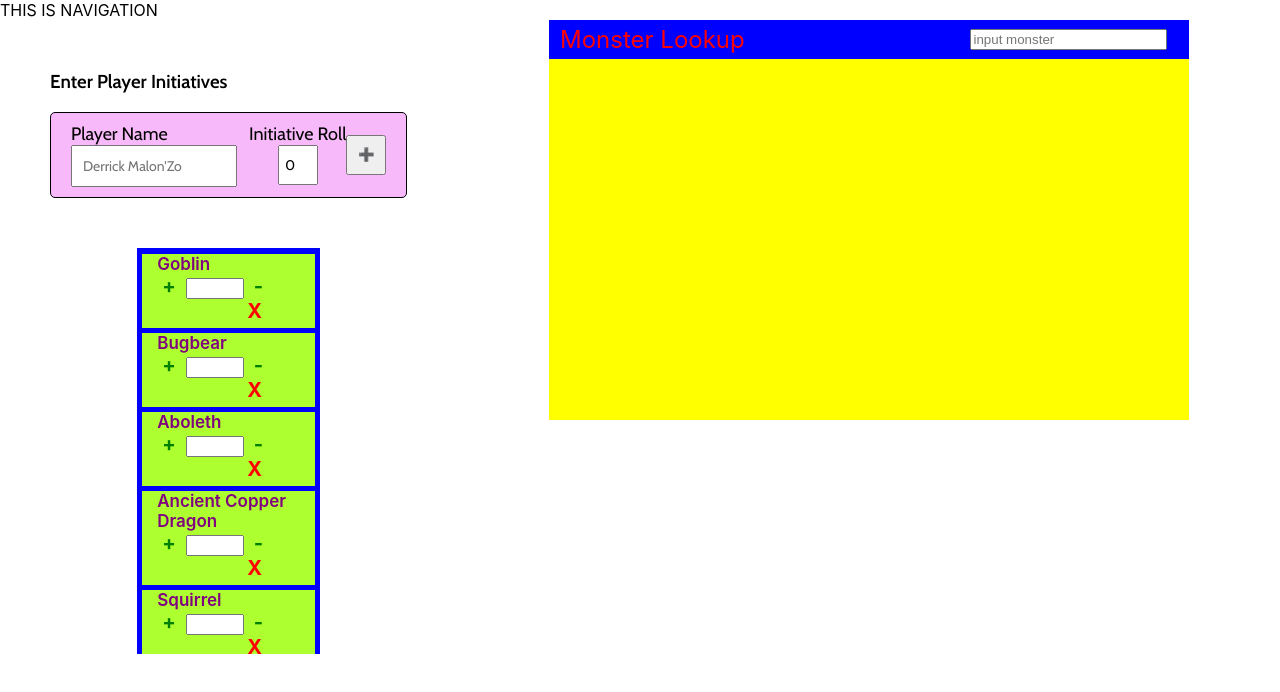
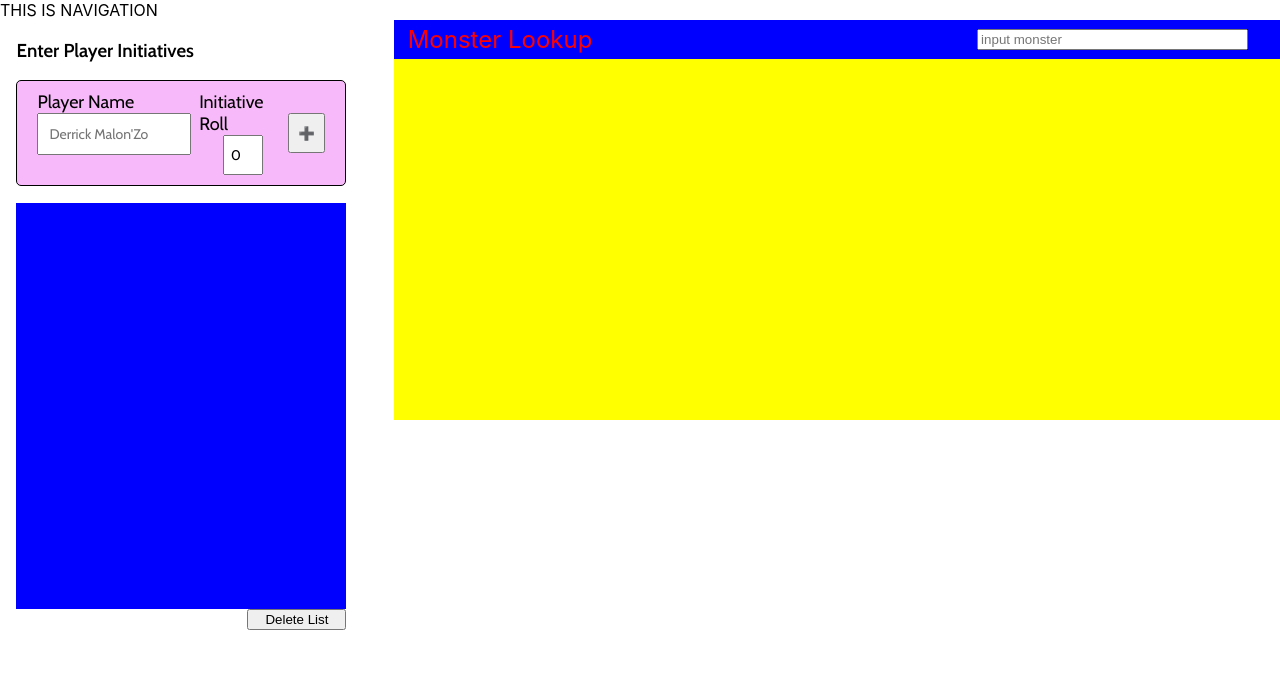
Before and after one commit to jsalinlee/fight-good, a React (Create React App) app: page / in a window 1280 px wide. Shown: the top 692 px of the page. Built offline with nearby package versions, Linux system fonts and the light colour scheme.

Commit message:
manipulate inititive list objects

```diff
--- a/src/components/initiative-list-items/initiative-list-items.component.jsx
+++ b/src/components/initiative-list-items/initiative-list-items.component.jsx
@@ -1,20 +1,56 @@
 import { Link } from 'react-router-dom';
 import './initiative-list-items.styles.scss';
+import { useSelector, useDispatch } from 'react-redux';
+import {
+    addItemToInitiative,
+    removeItemFromInitiative,
+    clearItemFromInitiative,
+} from '../../store/initiative-list/initiative-list.action';
+import { selectInitiativeListItems } from '../../store/initiative-list/initiative-list.selector';
 
-const InitiativeListItem = ({item}) =>{
-    const {name} = item;
+const InitiativeListItem = ({ item }) => {
+    const { name, quantity } = item;
+    const dispatch = useDispatch();
+    const listItems = useSelector(selectInitiativeListItems);
+
+    const addItemToList = () => dispatch(addItemToInitiative(listItems, item));
+
+    const subtractItemFromList = () =>
+        dispatch(removeItemFromInitiative(listItems, item));
+
+    const clearItemFromList = () =>
+        dispatch(clearItemFromInitiative(listItems, item));
 
     return (
         <div className='initiative-list-items-container'>
             <div className='list-item-name'>{name}</div>
             <span>
-                <Link className='field-value-change' style={{textDecoration: 'none'}} onClick={()=>console.log('button click')}><b>+</b></Link>
-                <input className='quantity-input-field' type='number'/>
-                <Link className='field-value-change' style={{textDecoration: 'none'}} onClick={()=>console.log('button click')}><b>-</b></Link>
-                <Link className='item-delete-button' style={{textDecoration: 'none'}} onClick={()=>console.log('button click')}><b>X</b></Link>
+                <Link
+                    className='field-value-change'
+                    style={{ textDecoration: 'none' }}
+                    onClick={addItemToList}>
+                    <b>+</b>
+                </Link>
+                <input
+                    className='quantity-input-field'
+                    type='number'
+                    value={quantity}
+                />
+                <Link
+                    className='field-value-change'
+                    style={{ textDecoration: 'none' }}
+                    onClick={subtractItemFromList}>
+                    <b>-</b>
+                </Link>
+                <Link
+                    className='item-delete-button'
+                    style={{ textDecoration: 'none' }}
+                    onClick={clearItemFromList}>
+                    <b>X</b>
+                </Link>
             </span>
-      </div>
-    )
-}
+        </div>
+    );
+};
 
 export default InitiativeListItem;
--- a/src/components/initiative-list-items/initiative-list-items.styles.scss
+++ b/src/components/initiative-list-items/initiative-list-items.styles.scss
@@ -1,9 +1,3 @@
-.list-item-name{
-    color:purple;
-    font-size:17px;
-    font-weight:600
-}
-
 .initiative-list-items-container{
     background-color: greenyellow;
     margin-left: 5px;
@@ -11,6 +5,13 @@
     margin-top: 5px;
     padding-left: 15px;
     padding-bottom: 5px;
+
+
+
+    .list-item-name{
+        color:purple;
+        font-size:17px;
+        font-weight:600
     }
 
     .quantity-input-field{
@@ -32,3 +33,4 @@
         font-size: 20px;
         color: red;
     }
+}
--- a/src/components/initiative-list/initiative-list.component.jsx
+++ b/src/components/initiative-list/initiative-list.component.jsx
@@ -1,58 +1,10 @@
+import { useSelector } from 'react-redux';
 import InitiativeListItems from '../initiative-list-items/initiative-list-items.component';
+import { selectInitiativeListItems } from '../../store/initiative-list/initiative-list.selector';
 import './initiative-list.styles.scss';
 
-const listItems = [
-    {
-        name: 'Goblin',
-        id: 1,
-    },
-    {
-        name: 'Bugbear',
-        id: 2,
-    },
-    {
-        name: 'Aboleth',
-        id: 3,
-    },
-    {
-        name: 'Ancient Copper Dragon',
-        id: 4,
-    },
-    {
-        name: 'Squirrel',
-        id: 5,
-    },
-    {
-        name: 'Ancient Copper Dragon',
-        id: 4,
-    },
-    {
-        name: 'Ancient Copper Dragon',
-        id: 4,
-    },
-    {
-        name: 'Ancient Copper Dragon',
-        id: 4,
-    },
-    {
-        name: 'Ancient Copper Dragon',
-        id: 4,
-    },
-    {
-        name: 'Ancient Copper Dragon',
-        id: 4,
-    },
-    {
-        name: 'Ancient Copper Dragon',
-        id: 4,
-    },
-    {
-        name: 'Ancient Copper Dragon',
-        id: 4,
-    },
-];
-
 const InitiativeList = () => {
+    const listItems = useSelector(selectInitiativeListItems);
     return (
         <div className='initiative-list-container'>
             {listItems.map((item) => (
--- a/src/components/initiative-list/initiative-list.styles.scss
+++ b/src/components/initiative-list/initiative-list.styles.scss
@@ -1,7 +1,7 @@
 .initiative-list-container{
     background-color: blue;
     margin: 0 auto;
-    width: 40%;
+    width: 100%;
     padding-bottom: 5px;
     padding-top: 1px;
     height: 50vh;
--- a/src/components/monster-search-box/monster-search-box.styles.scss
+++ b/src/components/monster-search-box/monster-search-box.styles.scss
@@ -1,10 +1,11 @@
 .monster-search-box-container{
     background-color: yellow;
     color: red;
-    width: 50%;
+    width: 75%;
     margin: 0 auto;
     height:50vh;
     overflow: scroll;
+    margin-left: 5%;
 
 
     .monster-search-header-container{
--- a/src/components/monster-search-item/monster-search-item.component.jsx
+++ b/src/components/monster-search-item/monster-search-item.component.jsx
@@ -1,18 +1,31 @@
-import { Link } from "react-router-dom";
-import './monster-search-item.styles.scss'
+import { Link } from 'react-router-dom';
+import './monster-search-item.styles.scss';
+import { useDispatch, useSelector } from 'react-redux';
+import { selectInitiativeListItems } from '../../store/initiative-list/initiative-list.selector';
+import { addItemToInitiative } from '../../store/initiative-list/initiative-list.action';
 
-const MonsterSearchItem = ({monster}) =>
-    <div className="monster-search-item-container">
-        <span className="monster-name">{monster.name}</span>
-        <span className="monster-cr">{monster.cr}</span>
-        <span className="monster-size">{monster.size}</span>
-        <span className="monster-type">{monster.type}</span>
-        <Link className='monster-add-to-list'
-            style={{textDecoration: 'none'}}
-            onClick={()=>console.log('button click')}>
+const MonsterSearchItem = ({ monster }) => {
+    const { name, cr, size, type } = monster;
+    const dispatch = useDispatch();
+    const listItems = useSelector(selectInitiativeListItems);
+
+    const addItemtoList = () =>
+        dispatch(addItemToInitiative(listItems, monster));
+
+    return (
+        <div className='monster-search-item-container'>
+            <span className='monster-name'>{name}</span>
+            <span className='monster-cr'>{cr}</span>
+            <span className='monster-size'>{size}</span>
+            <span className='monster-type'>{type}</span>
+            <button
+                className='monster-add-to-list'
+                style={{ textDecoration: 'none' }}
+                onClick={addItemtoList}>
                 <b>+</b>
-        </Link>
-
-    </div>
+            </button>
+        </div>
+    );
+};
 
 export default MonsterSearchItem;
--- a/src/components/monster-search-item/monster-search-item.styles.scss
+++ b/src/components/monster-search-item/monster-search-item.styles.scss
@@ -21,7 +21,7 @@
 
 
     .monster-add-to-list{
-        font-size:200%;
+        font-size:150%;
     }
 
 }
--- a/src/components/player-input/player-input.styles.scss
+++ b/src/components/player-input/player-input.styles.scss
@@ -1,7 +1,8 @@
 .player-input-container {
-    margin: 50px;
+    margin: 5%;
     font-family: "Cabin";
     box-sizing: border-box;
+    width: 100%;
 }
 
 .player-input-fields-container {
--- a/src/routes/initiative-setup/initiative-setup.component.jsx
+++ b/src/routes/initiative-setup/initiative-setup.component.jsx
@@ -1,15 +1,28 @@
 import InitiativeList from '../../components/initiative-list/initiative-list.component';
 import PlayerInput from '../../components/player-input/player-input.component';
 import MonsterSearchBox from '../../components/monster-search-box/monster-search-box.component';
+import { useSelector, useDispatch } from 'react-redux';
+import { clearAllInitiativeItems } from '../../store/initiative-list/initiative-list.action';
+import { selectInitiativeListItems } from '../../store/initiative-list/initiative-list.selector';
 
 import './initiative-setup.styles.scss';
 
 const InitiativeSetup = () => {
+    const dispatch = useDispatch();
+    const listItems = useSelector(selectInitiativeListItems);
+
+    const clearList = () => dispatch(clearAllInitiativeItems());
+
     return (
         <div className='initiative-setup-wrapper'>
             <div className='sidebar-container'>
                 <PlayerInput />
-                <InitiativeList />
+                <div className='initiative-list-block-wrapper'>
+                    <InitiativeList />
+                    <button className='clear-list-button' onClick={clearList}>
+                        Delete List
+                    </button>
+                </div>
             </div>
             <MonsterSearchBox />
         </div>
--- a/src/routes/initiative-setup/initiative-setup.styles.scss
+++ b/src/routes/initiative-setup/initiative-setup.styles.scss
@@ -4,3 +4,15 @@
     flex-direction: row;
 
 }
+
+.initiative-list-block-wrapper{
+    width:100%;
+    margin-left: 5%;
+    display: flex;
+    flex-direction: column;
+    align-items:flex-end;
+
+    .clear-list-button{
+        width: 30%;
+    }
+}
--- a/src/store/initiative-list/initiative-list.action.js
+++ b/src/store/initiative-list/initiative-list.action.js
@@ -1,6 +1,8 @@
 import { createAction } from '../../utils/reducer/reducer.utils';
 import { INITIATIVE_LIST_ACTION_TYPES } from './initiative-list.types';
+import { INITIATIVE_LIST_INITIAL_STATE } from './initiative-list.reducer';
 
+//CHANGE NAME BACK TO ID WHEN WE FIX IT
 const addInitiativeItem = (initiativeListItems, itemToAdd) => {
     if (itemToAdd.hasOwnProperty('isPlayer')) {
         const existingPlayer = initiativeListItems.find(
@@ -20,7 +22,7 @@ const addInitiativeItem = (initiativeListItems, itemToAdd) => {
 
     if (existingItem) {
         return initiativeListItems.map((listItem) =>
-            listItem.id === itemToAdd.id
+            listItem.name === itemToAdd.name
                 ? { ...listItem, quantity: listItem.quantity + 1 }
                 : listItem
         );
@@ -28,13 +30,7 @@ const addInitiativeItem = (initiativeListItems, itemToAdd) => {
     return [...initiativeListItems, { ...itemToAdd, quantity: 1 }];
 };
 
-const removeInitiativeItem = (initiativeListItems, objectToRemove) => {
-    return initiativeListItems.filter(
-        (listItem) => listItem.name !== objectToRemove.name
-    );
-};
-
-const clearInitiativeItem = (initiativeListItems, objectToSubtract) => {
+const removeInitiativeItem = (initiativeListItems, objectToSubtract) => {
     let newInitiativeList = initiativeListItems;
 
     newInitiativeList = initiativeListItems.filter((listItem) => {
@@ -48,6 +44,12 @@ const clearInitiativeItem = (initiativeListItems, objectToSubtract) => {
         listItem.name === objectToSubtract.name
             ? { ...listItem, quantity: listItem.quantity - 1 }
             : listItem
+    );
+};
+
+const clearInitiativeItem = (initiativeListItems, objectToRemove) => {
+    return initiativeListItems.filter(
+        (listItem) => listItem.name !== objectToRemove.name
     );
 };
 
@@ -80,3 +82,15 @@ export const clearItemFromInitiative = (initiativeListItems, itemToClear) => {
         newInitiativeList
     );
 };
+
+export const clearAllInitiativeItems = (listItem) => {
+    let newInitiativeList = listItem;
+
+    if (window.confirm('Are you sure?'))
+        newInitiativeList = INITIATIVE_LIST_INITIAL_STATE.initiativeListItems;
+
+    return createAction(
+        INITIATIVE_LIST_ACTION_TYPES.SET_INITIATIVE_LIST_ITEMS,
+        newInitiativeList
+    );
+};
```
Lines whose indentation alone changed are shown as unchanged.
